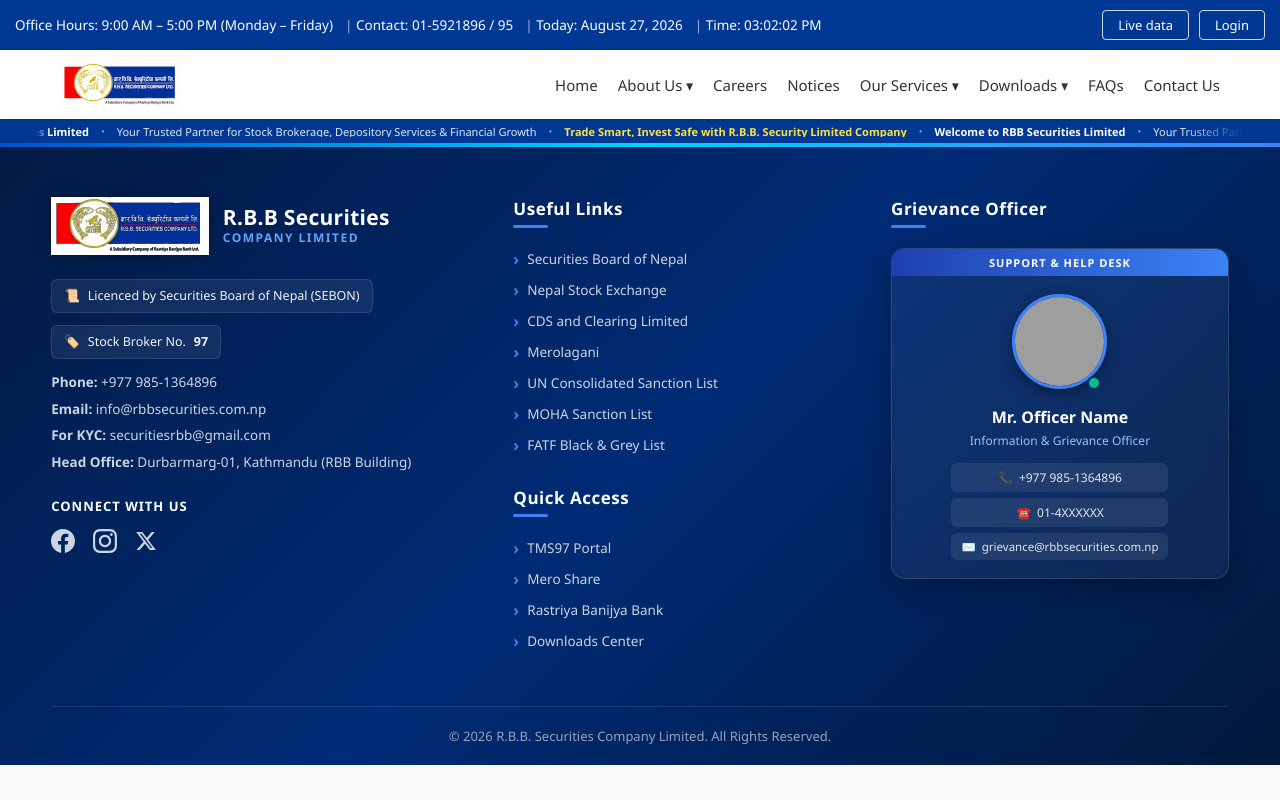
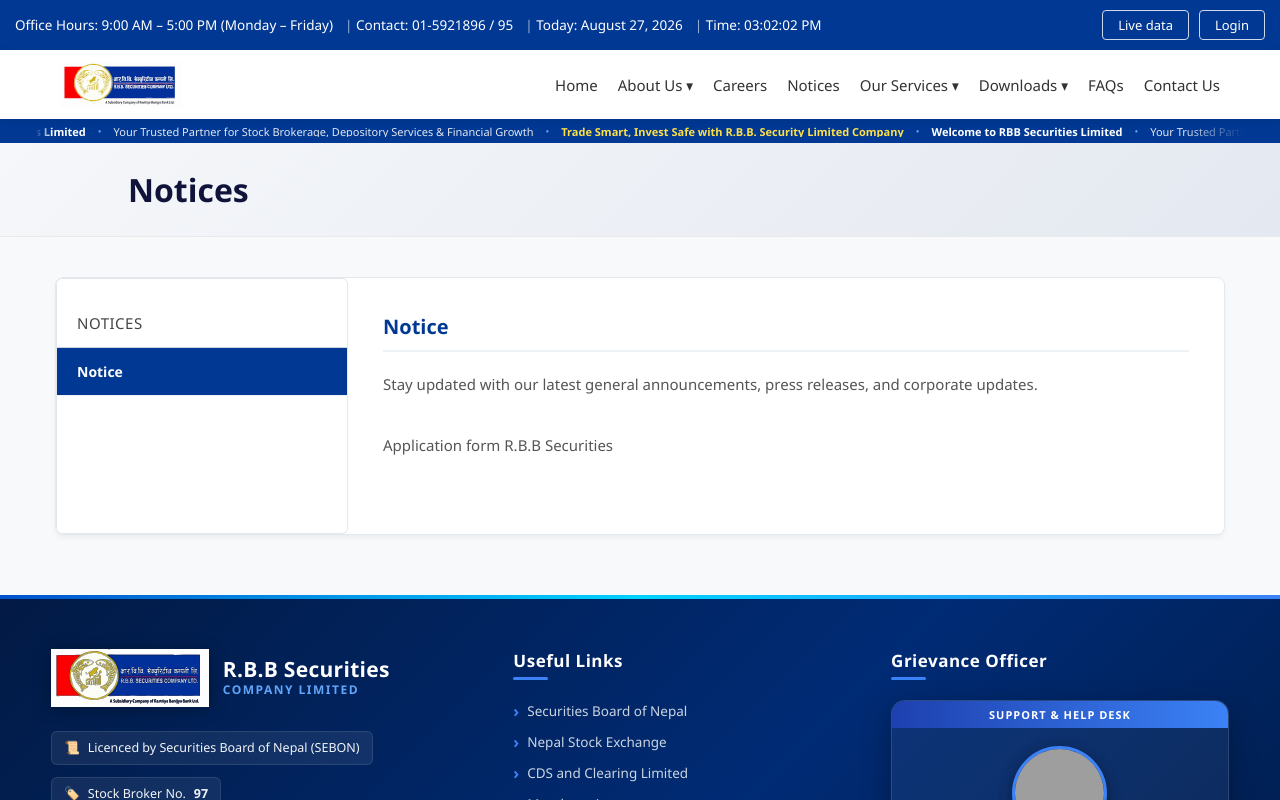
Before and after one commit to srijanathulung97/website, a React (Create React App) app: page /notice in a window 1280 px wide. Shown: the top 800 px of the page. Built offline with nearby package versions, Linux system fonts and the light colour scheme; grey boxes are pictures that could not be loaded.

Commit message:
NoticesPage is added

```diff
--- a/src/App.js
+++ b/src/App.js
@@ -14,6 +14,7 @@
 import BodPage from './components/BodPage';
 import TeamPage from './components/TeamPage';
 import CareerPage from './components/CareerPage';
+import NoticesPage from './components/NoticesPage';
 
 import './App.css';
 
@@ -32,9 +33,12 @@
           <Route path="/about/bod" element={<BodPage />} />
           <Route path="/about/team" element={<TeamPage />} />
 
-          {/* ✅ Corrected Career Route Paths */}
           <Route path="/careers" element={<CareerPage />} />
           <Route path="/career" element={<CareerPage />} />
+
+          {/* Notices Routes (Handles both singular and plural paths) */}
+          <Route path="/notices" element={<NoticesPage />} />
+          <Route path="/notice" element={<NoticesPage />} />
         </Routes>
       </main>
 
--- /dev/null
+++ b/src/components/NoticesPage.css
@@ -0,0 +1,271 @@
+/* --- Global Container Styling --- */
+.notices-main-container {
+  max-width: 1200px;
+  margin: 0 auto;
+  padding: 0 15px;
+  box-sizing: border-box;
+}
+
+/* --- KEYFRAME ANIMATIONS --- */
+@keyframes fadeInDown {
+  from {
+    opacity: 0;
+    transform: translateY(-20px);
+  }
+  to {
+    opacity: 1;
+    transform: translateY(0);
+  }
+}
+
+@keyframes fadeInUp {
+  from {
+    opacity: 0;
+    transform: translateY(30px);
+  }
+  to {
+    opacity: 1;
+    transform: translateY(0);
+  }
+}
+
+/* --- Page Title Banner Section --- */
+.page-title-banner {
+  background: linear-gradient(135deg, #f5f7fa 0%, #e4e8f0 100%);
+  padding: 25px 10%;
+  border-bottom: 1px solid #eaeaea;
+  margin-bottom: 40px;
+}
+
+.notices-banner-container {
+  max-width: 1200px;
+  margin: 0 auto;
+}
+
+.page-title-banner h1 {
+  font-size: 32px;
+  font-weight: 700;
+  color: #11143a;
+  margin: 0;
+  animation: fadeInDown 0.8s ease-out forwards;
+}
+
+/* --- Main Layout Grid Wrapper Card --- */
+.content-card {
+  background: #fff;
+  border: 1px solid #e2e8f0;
+  border-radius: 8px;
+  overflow: hidden;
+  box-shadow: 0 4px 6px -1px rgba(0, 0, 0, 0.05);
+  margin-bottom: 60px;
+  opacity: 0;
+  animation: fadeInUp 0.8s ease-out forwards;
+  animation-delay: 0.2s;
+}
+
+.notices-grid-row {
+  display: flex;
+  flex-wrap: wrap;
+}
+
+.sidebar-column {
+  width: 25%;
+  flex: 0 0 25%;
+  box-sizing: border-box;
+}
+
+.content-column {
+  width: 75%;
+  flex: 0 0 75%;
+  box-sizing: border-box;
+}
+
+/* --- Left Sidebar Tab Selector Panels --- */
+.sidebar-menu {
+  border-right: 1px solid #e2e8f0;
+  height: 100%;
+  padding: 20px 0;
+  background-color: #fff;
+  box-sizing: border-box;
+}
+
+.sidebar-item {
+  display: flex;
+  justify-content: space-between;
+  align-items: center;
+  padding: 14px 20px;
+  color: #4a5568;
+  text-decoration: none;
+  font-size: 14px;
+  font-weight: 500;
+  border-bottom: 1px solid #f1f5f9;
+  position: relative;
+  transition: background-color 0.3s ease, color 0.2s ease, padding-left 0.3s ease;
+  cursor: pointer;
+  user-select: none;
+}
+
+.sidebar-item .arrow-icon {
+  font-size: 12px;
+  color: #94a3b8;
+  transition: transform 0.25s ease, color 0.25s ease;
+}
+
+/* Sidebar Header Label */
+.sidebar-item.header-label {
+  font-size: 15px;
+  font-weight: 500;
+  letter-spacing: 0.5px;
+  color: #444444;
+  background-color: #ffffff;
+  text-transform: uppercase;
+  border-bottom: 1px solid #cbd5e1;
+  transition: all 0.25s ease;
+}
+
+.sidebar-item.header-label:hover {
+  background-color: #f8f9fa;
+  color: #EE1D23;
+}
+
+.sidebar-item.header-label.active {
+  background-color: #003893 !important;
+  color: #ffffff !important;
+  font-weight: 600;
+}
+
+/* Sub-category active styling */
+.sidebar-item.active:not(.header-label) {
+  background-color: #003893 !important;
+  color: #ffffff !important;
+  font-weight: 700;
+}
+
+.sidebar-item.active:not(.header-label) .arrow-icon {
+  color: #ffffff !important;
+  transform: translateX(4px);
+}
+
+.sidebar-item:hover:not(.header-label):not(.active) {
+  background-color: #f7fafc;
+  color: #EE1D23;
+  padding-left: 24px;
+}
+
+.sidebar-item:hover:not(.header-label):not(.active) .arrow-icon {
+  color: #EE1D23;
+  transform: translateX(3px);
+}
+
+/* --- Right Side Document Text View Container --- */
+.document-pane {
+  padding: 35px;
+  box-sizing: border-box;
+}
+
+.pane-instruction {
+  color: #555555;
+  font-size: 15px;
+  line-height: 1.6;
+  margin-bottom: 25px;
+}
+
+.active-pane-text {
+  font-style: italic;
+  animation: fadeInUp 0.4s ease-out forwards;
+}
+
+.pane-title {
+  font-size: 20px;
+  font-weight: 700;
+  color: #003893;
+  margin-top: 0;
+  margin-bottom: 20px;
+  border-bottom: 2px solid #edf2f7;
+  padding-bottom: 10px;
+}
+
+/* Content Pane Animation */
+.content-pane.active-pane {
+  display: block;
+  animation: fadeInUp 0.4s ease-out forwards;
+  margin-bottom: 30px;
+}
+
+/* --- Document Download Links --- */
+.download-list {
+  list-style: none;
+  padding: 0;
+  margin: 0;
+}
+
+.download-file-item {
+  padding: 14px 0;
+  border-bottom: 1px dashed #e2e8f0;
+}
+
+.download-file-item:last-child {
+  border-bottom: none;
+}
+
+.download-file-link {
+  color: #555555;
+  text-decoration: none;
+  font-size: 15px;
+  display: flex;
+  align-items: center;
+  justify-content: space-between;
+  width: 100%;
+  transition: transform 0.3s ease, color 0.2s ease;
+}
+
+.download-file-link:hover {
+  color: #003893;
+  transform: translateX(4px);
+  text-decoration: underline;
+}
+
+.file-icon-custom {
+  color: #cbd5e0;
+  font-size: 18px;
+  transition: color 0.2s ease;
+}
+
+.download-file-link:hover .file-icon-custom {
+  color: #EE1D23;
+}
+
+.mb-4 {
+  margin-bottom: 1.5rem;
+}
+
+.font-italic {
+  font-style: italic;
+}
+
+.text-muted {
+  color: #6c757d;
+}
+
+/* Mobile Responsive Stacking */
+@media (max-width: 768px) {
+  .notices-grid-row {
+    flex-direction: column;
+  }
+
+  .sidebar-column,
+  .content-column {
+    width: 100%;
+    flex: 0 0 100%;
+  }
+
+  .sidebar-menu {
+    border-right: none;
+    border-bottom: 1px solid #e2e8f0;
+    padding-bottom: 10px;
+  }
+
+  .document-pane {
+    padding: 20px;
+  }
+}
--- /dev/null
+++ b/src/components/NoticesPage.jsx
@@ -0,0 +1,117 @@
+import React, { useState, useEffect } from 'react';
+import './NoticesPage.css';
+
+// Import your PDF asset
+import applicationFormPdf from '../assets/Downloads/Application-form-RBB-Securities.pdf';
+
+export default function NoticesPage() {
+  // Active Tab State: 'all' | 'notice-1' | 'notice-2'
+  const [activeTab, setActiveTab] = useState('notice-1');
+
+  // Track viewed documents to toggle eye icons (fa-eye vs fa-eye-slash)
+  const [viewedDocs, setViewedDocs] = useState({});
+
+  // Reset eye icons when returning focus to the window
+  useEffect(() => {
+    const handleFocus = () => {
+      setViewedDocs({});
+    };
+
+    window.addEventListener('focus', handleFocus);
+    return () => {
+      window.removeEventListener('focus', handleFocus);
+    };
+  }, []);
+
+  const handleDocClick = (docId) => {
+    setViewedDocs((prev) => ({
+      ...prev,
+      [docId]: true,
+    }));
+  };
+
+  return (
+    <div className="notices-page-wrapper">
+      {/* Header Title Banner */}
+      <section className="page-title-banner">
+        <div className="notices-banner-container">
+          <h1>Notices</h1>
+        </div>
+      </section>
+
+      {/* Main Content Area */}
+      <div className="notices-main-container">
+        <div className="content-card">
+          <div className="notices-grid-row">
+
+            {/* LEFT SIDEBAR TAB SELECTIONS */}
+            <div className="sidebar-column">
+              <div className="sidebar-menu">
+                {/* Main Notices Block Header */}
+                <div
+                  className={`sidebar-item header-label ${activeTab === 'all' ? 'active' : ''}`}
+                  onClick={() => setActiveTab('all')}
+                >
+                  <span>Notices</span>
+                </div>
+
+                {/* Sub Tab Options */}
+                <div
+                  className={`sidebar-item ${activeTab === 'notice-1' ? 'active' : ''}`}
+                  onClick={() => setActiveTab('notice-1')}
+                >
+                  <span>Notice</span>
+                  <i className="fa-solid fa-arrow-right arrow-icon"></i>
+                </div>
+              </div>
+            </div>
+
+            {/* RIGHT CONTENT DISPLAY AREA */}
+            <div className="content-column">
+              <div className="document-pane">
+
+                {/* Context Description when Main Notices Header is clicked */}
+                {activeTab === 'all' && (
+                  <div className="pane-instruction mb-4 font-italic text-muted active-pane-text">
+                    Welcome to the R.B.B Securities Notice Board. Below you will find active corporate notices, regulatory announcements, and official publications.
+                  </div>
+                )}
+
+                {/* Tab 1 Panel: Notice 1 */}
+                {(activeTab === 'notice-1' || activeTab === 'all') && (
+                  <div className="content-pane active-pane">
+                    <h2 className="pane-title">Notice</h2>
+                    <p className="pane-instruction">
+                      Stay updated with our latest general announcements, press releases, and corporate updates.
+                    </p>
+                    <ul className="download-list">
+                      <li className="download-file-item">
+                        {/* OPENS DIRECTLY IN NEW TAB */}
+                        <a
+                          href={applicationFormPdf}
+                          className="download-file-link"
+                          target="_blank"
+                          rel="noopener noreferrer"
+                          onClick={() => handleDocClick('notice1-doc1')}
+                        >
+                          <span>Application form R.B.B Securities</span>
+                          <i
+                            className={`fa-regular ${
+                              viewedDocs['notice1-doc1'] ? 'fa-eye' : 'fa-eye-slash'
+                            } file-icon-custom`}
+                          ></i>
+                        </a>
+                      </li>
+                    </ul>
+                  </div>
+                )}
+
+              </div>
+            </div>
+
+          </div>
+        </div>
+      </div>
+    </div>
+  );
+}
```
